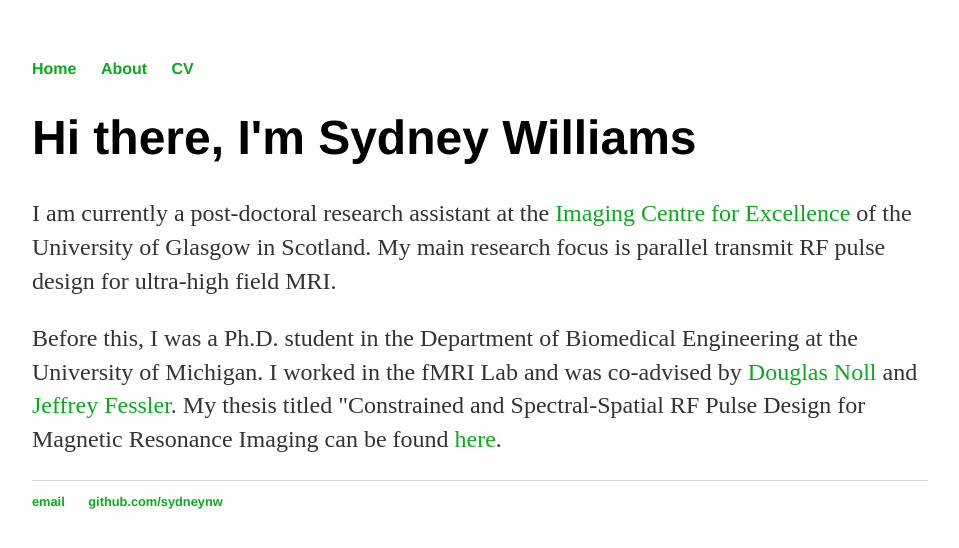
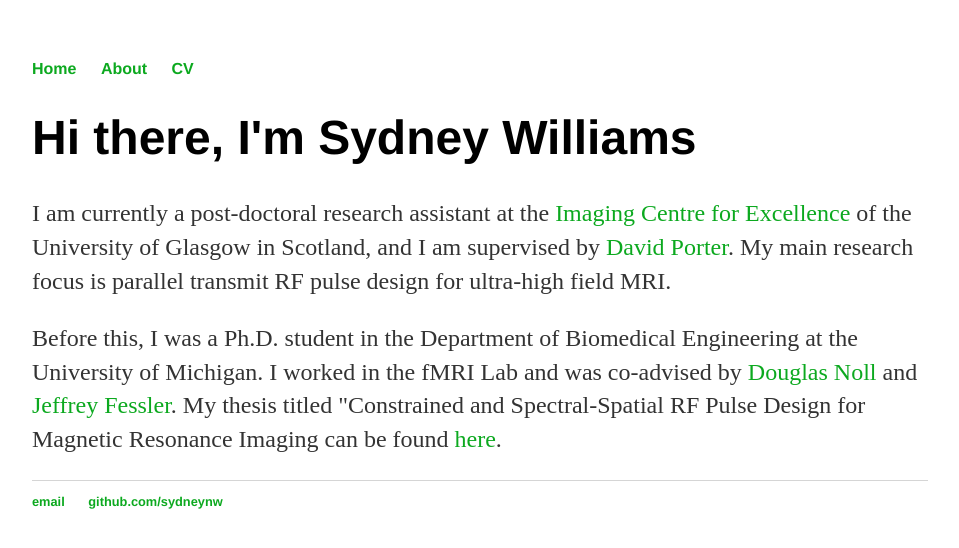
Before and after one commit to sydneynw/sydneynw.github.io, a Jekyll site: the page built from index.html, in a window 1280 px wide. Shown: the top 548 px of the page, without its empty margins (160-1119 px from the left). Built offline with Jekyll 4.4.1, drawn with Linux system fonts in a browser that asks for light colours.

Commit message:
Update index.html

```diff
--- a/index.html
+++ b/index.html
@@ -5,8 +5,9 @@ title: Sydney Williams
 <div class="blurb">
 	<h1>Hi there, I'm Sydney Williams</h1>
 	<p>I am currently a post-doctoral research assistant at the <a href="https://www.gla.ac.uk/colleges/mvls/ice/">
-	Imaging Centre for Excellence</a> of the University of Glasgow in Scotland. My main research focus is parallel transmit
-	RF pulse design for ultra-high field MRI.
+	Imaging Centre for Excellence</a> of the University of Glasgow in Scotland, and I am supervised by
+	<a href="https://www.gla.ac.uk/researchinstitutes/neurosciencepsychology/staff/davidporter/">David Porter</a>.
+	My main research focus is parallel transmit RF pulse design for ultra-high field MRI.
 
 	<p>Before this, I was a Ph.D. student in the Department of Biomedical Engineering at the University of Michigan.
 	I worked in the fMRI Lab and was co-advised by <a href="http://nollresearch.engin.umich.edu/">Douglas Noll</a> and
```
